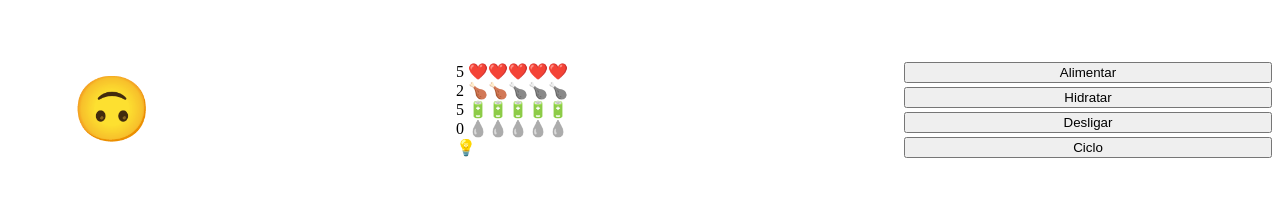
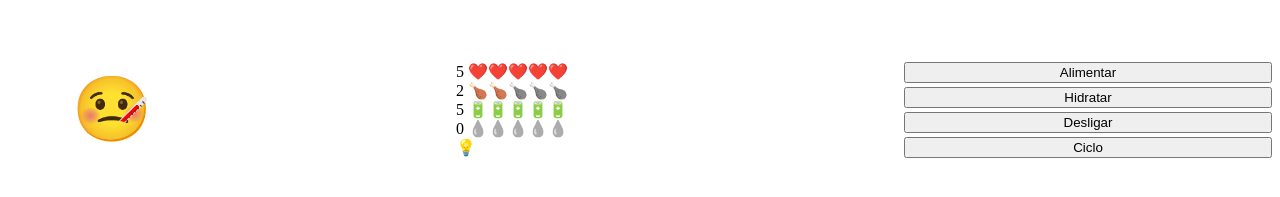
Before and after one commit to ufjf-dcc207/ufjf-dcc207-2026-3-a-atv06-mateussalamargo, a React (Vite) app: page / in a window 1280 px wide. Shown: the top 197 px of the page. Built offline with nearby package versions, Linux system fonts and the light colour scheme.

Commit message:
Adiciona a morte para o emoji

```diff
--- a/src/Emoji.tsx
+++ b/src/Emoji.tsx
@@ -11,7 +11,6 @@ const EmojiMap = new Map<EmojiKeys, string>([
 ]);
 
 export default function Emoji() {
-    const [status, setStatus] = useState<EmojiKeys>("feliz");
     const [vida,setVida] = useState<number>(5)
     const [energia,setEnergia] = useState<number>(5)
     const [comida,setComida] = useState<number>(2)
@@ -19,11 +18,15 @@ export default function Emoji() {
     const [luz,setLuz] = useState<boolean>(true)
 
     function alimentarClick() {
-        setComida(Math.min(5,comida+1))
+        if(vida !== 0) {
+            setComida(Math.min(5,comida+1))
+        }
     }
 
     function hidratarClick() {
-        setAgua(Math.min(5,agua+1))
+        if(vida !== 0) {
+            setAgua(Math.min(5,agua+1))
+        }
     }
 
     function alternarLuzClick() {
@@ -33,11 +36,13 @@ export default function Emoji() {
     function cicloClick() {
         setComida(Math.max(0,comida-1))
         setAgua(Math.max(0,agua-1))
-        if(luz) {
+        if(luz && vida !== 0) {
             setEnergia(Math.max(0,energia-1))
         }
         else {
-            setEnergia(Math.min(5,energia+1))
+            if(vida !== 0) {
+                setEnergia(Math.min(5,energia+1))
+            }
         }
         if(agua === 0) {
             setVida((prevVida) => (Math.max(0,prevVida-1)))
@@ -50,9 +55,17 @@ export default function Emoji() {
         }
     }
 
+    let status = EmojiMap.get("feliz")
+    if((agua === 0 || energia === 0 || comida === 0) && vida !== 0) {
+        status = EmojiMap.get("doente")
+    }
+    if(vida === 0) {
+        status = EmojiMap.get("morto")
+    }
+
     return (
         <div className="emoji">
-            <div className="rosto">{EmojiMap.get(status) || "🙃"}</div>
+            <div className="rosto">{status}</div>
             <div className="atributos">
                 <Atributo emoji="❤️" valor={vida}/>
                 <Atributo emoji="🍗" valor={comida}/>
```
